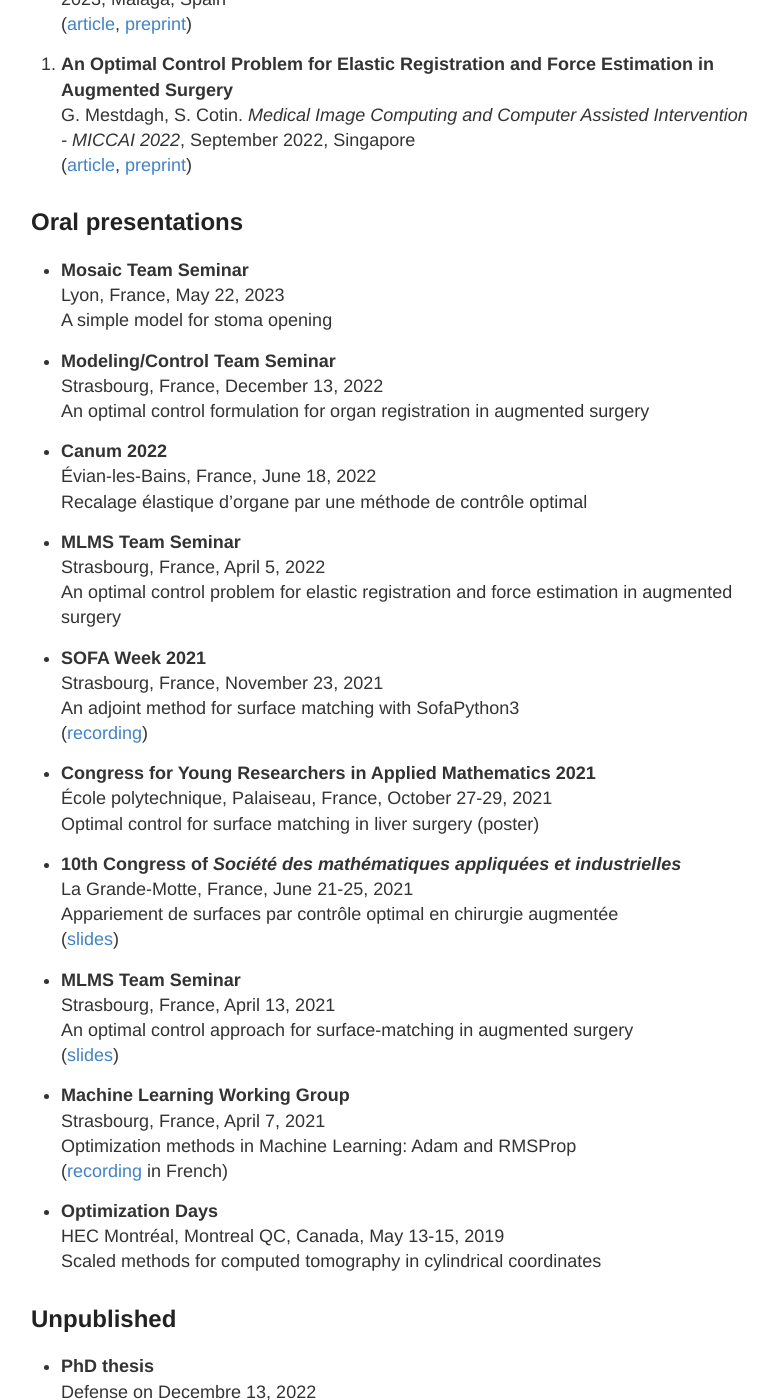
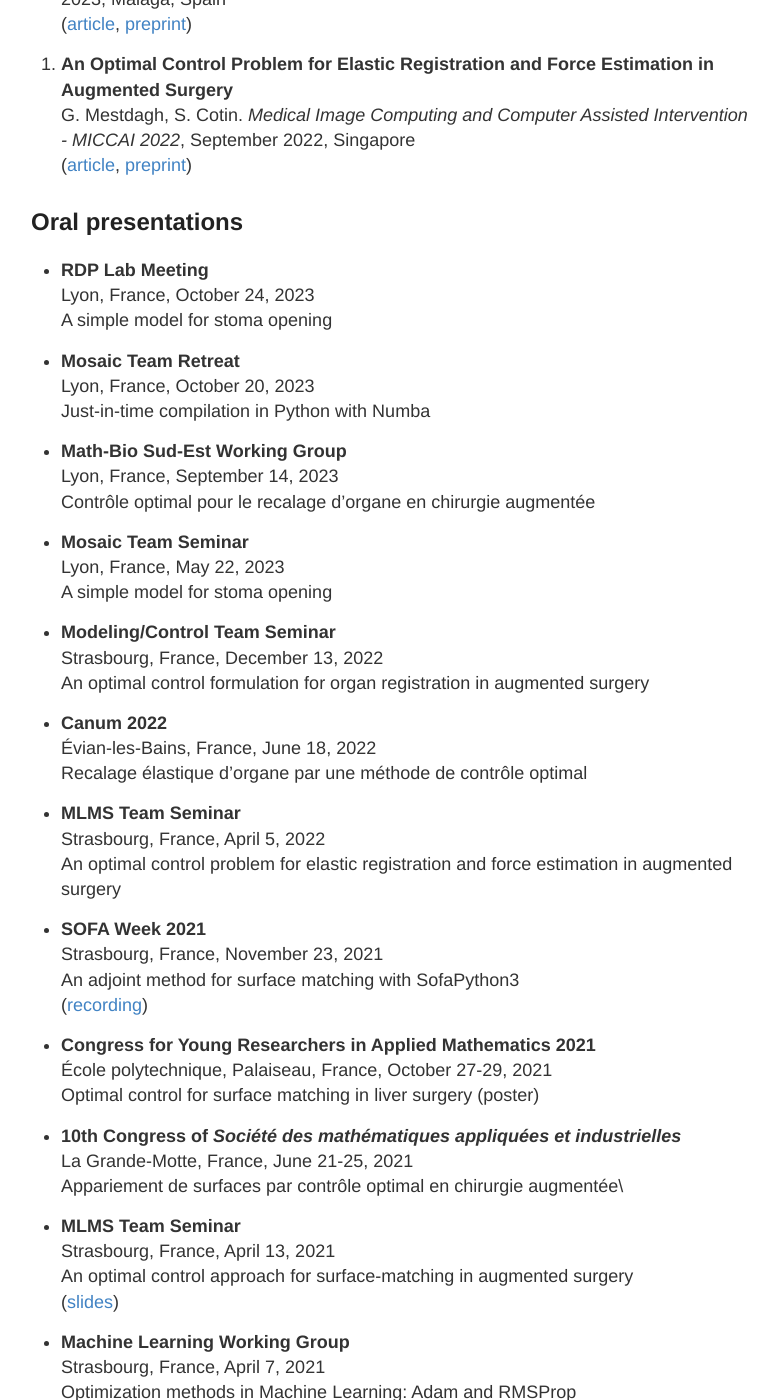
Before and after one commit to gmestdagh/gmestdagh.github.io, a Jekyll site: the page built from research.md, in a window 1280 px wide and 1400 px high, scrolled down 931 px. Shown: the whole window, without its empty margins (249-1027 px from the left). Built offline with Jekyll 4.4.1, drawn with Linux system fonts in a browser that asks for light colours; our own code applies the rules of GitHub Pages for plain Markdown files; some of the changed text lies outside the part shown.

```diff
--- a/research.md
+++ b/research.md
@@ -49,6 +51,18 @@ permalink: /research/
 
 ## Oral presentations
 
+- **RDP Lab Meeting**\\
+  Lyon, France, October 24, 2023\\
+  A simple model for stoma opening
+
+- **Mosaic Team Retreat**\\
+  Lyon, France, October 20, 2023\\
+  Just-in-time compilation in Python with Numba
+
+- **Math-Bio Sud-Est Working Group**\\
+  Lyon, France, September 14, 2023\\
+  Contrôle optimal pour le recalage d’organe en chirurgie augmentée
+
 - **Mosaic Team Seminar**\\
   Lyon, France, May 22, 2023\\
   A simple model for stoma opening
@@ -77,7 +91,6 @@ permalink: /research/
 - **10th Congress of *Société des mathématiques appliquées et industrielles***\\
   La Grande-Motte, France, June 21-25, 2021\\
   Appariement de surfaces par contrôle optimal en chirurgie augmentée\\
-  ([slides](https://smai2021.math.univ-toulouse.fr/programme/soumission/presentation/14973d32-d67f-4570-9142-13c30d0dfa79/))
 
 - **MLMS Team Seminar**\\
   Strasbourg, France, April 13, 2021\\
@@ -103,4 +116,4 @@ permalink: /research/
 - **Master's thesis**\\
   Defense on August 29, 2019\\
   ([thesis](https://publications.polymtl.ca/4050),
-  [slides](/assets/master_soutenance.pdf))
+  [slides](/assets/master-soutenance.pdf))
```
Also changed, not shown: other parts of research.md (+4 -2 lines), about.markdown (deleted, +0 -18 lines), home.md (+1 -1 lines), index.md (+1 -1 lines), recherche.md (+17 -4 lines).
